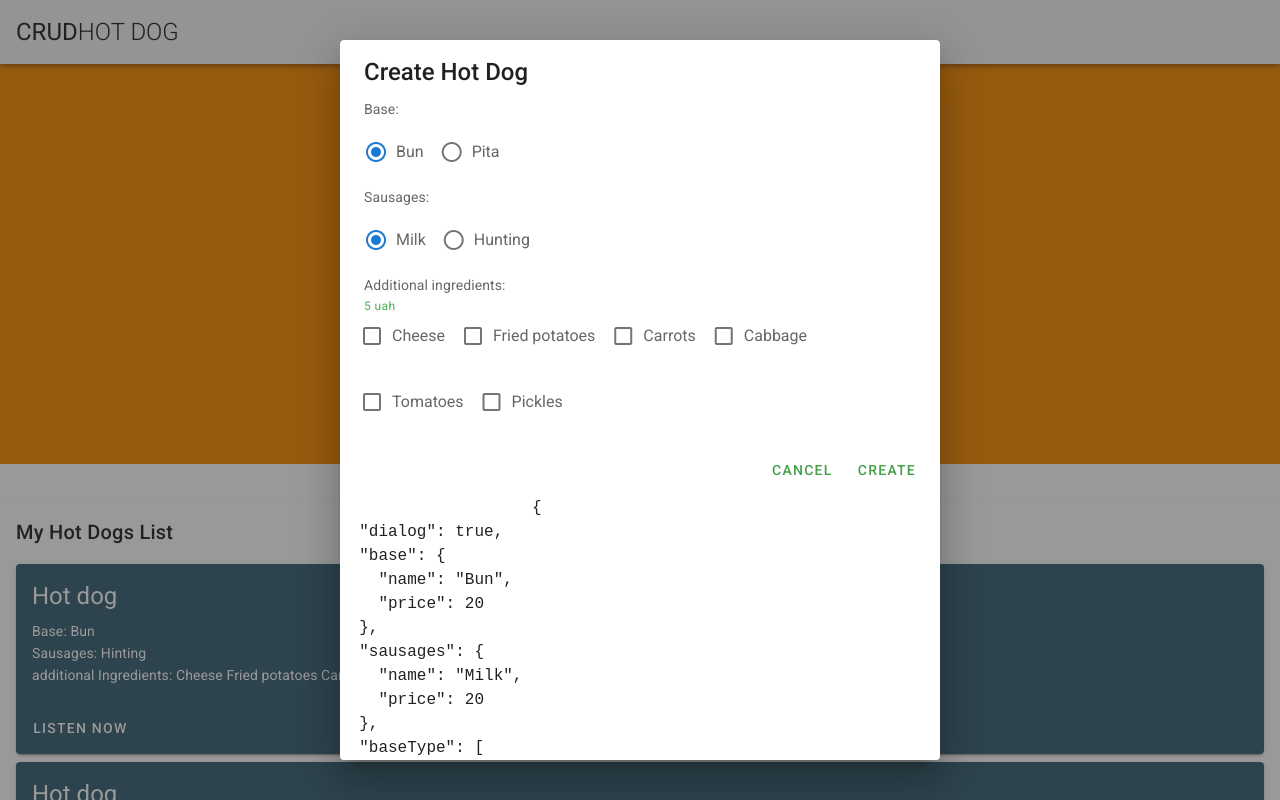
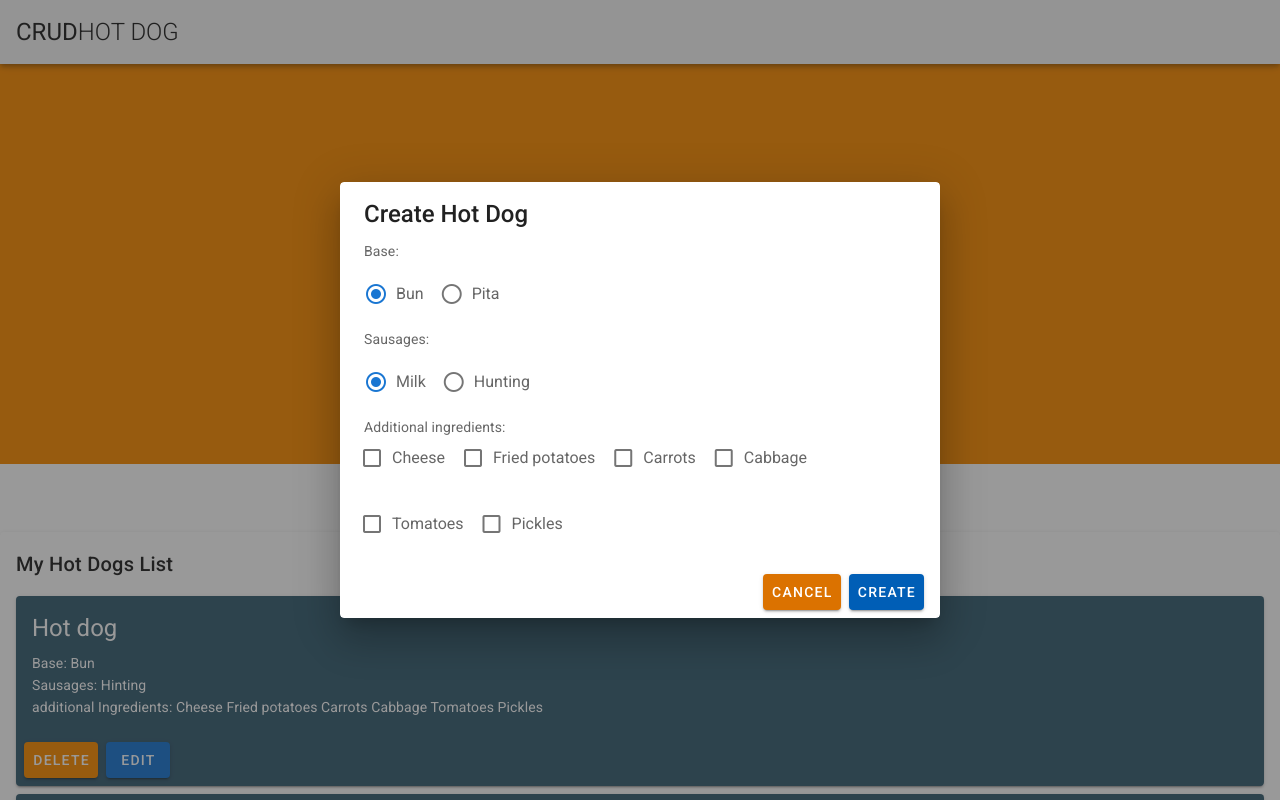
Before and after one commit to Maxrozvora/CrudHotDog, a Vue app in the folder crud-hot-dog/: page / in a window 1280 px wide. Both pictures are taken after a click on the button "CREATE HOT DOG". Shown: the top 800 px of the page. Built offline with nearby package versions, Linux system fonts and the light colour scheme.

Commit message:
add buttons to item

```diff
--- a/crud-hot-dog/src/components/Form.vue
+++ b/crud-hot-dog/src/components/Form.vue
@@ -2,7 +2,7 @@
     <v-layout justify-center>
         <v-dialog v-model="dialog" persistent max-width="600">
             <template v-slot:activator="{ on }">
-                <v-btn color="primary" dark v-on="on">Create Hot Dog</v-btn>
+                <v-btn color="primary" dark v-on="on" class="my-3" large>Create Hot Dog</v-btn>
             </template>
             <v-card>
                 <v-card-title class="headline">Create Hot Dog</v-card-title>
@@ -16,7 +16,6 @@
                         <v-radio v-for="(type, i) in sausagesType" :key="i" :label="type.name" :value="type"></v-radio>
                     </v-radio-group>
                     <span>Additional ingredients:</span>
-                    <div class="caption green--text"> 5 uah</div>
                     <v-flex row>
                         <v-checkbox v-for="(item, i) in additionalIngredients" :key="i" v-model="item.added"
                                     :label="item.name" class="mx-2"></v-checkbox>
@@ -24,12 +23,9 @@
                 </v-card-text>
                 <v-card-actions>
                     <v-spacer></v-spacer>
-                    <v-btn color="green darken-1" text @click="dialog = false">Cancel</v-btn>
-                    <v-btn color="green darken-1" text @click="create">Create</v-btn>
+                    <v-btn color="warning darken-1" @click="dialog = false">Cancel</v-btn>
+                    <v-btn color="primary darken-1" @click="create">Create</v-btn>
                 </v-card-actions>
-                <pre>
-					{{$data}}
-				</pre>
             </v-card>
         </v-dialog>
     </v-layout>
@@ -103,6 +99,7 @@
                     totalPrice: this.totalPrice
                 }
                 this.createItem(hotDog)
+                this.dialog = false
             }
         },
         computed: {
--- a/crud-hot-dog/src/components/ListItem.vue
+++ b/crud-hot-dog/src/components/ListItem.vue
@@ -12,7 +12,8 @@
         </v-card-text>
 
         <v-card-actions>
-            <v-btn text>Listen Now</v-btn>
+            <v-btn color="warning">Delete</v-btn>
+            <v-btn color="primary">Edit</v-btn>
         </v-card-actions>
     </v-card>
 </template>
```
